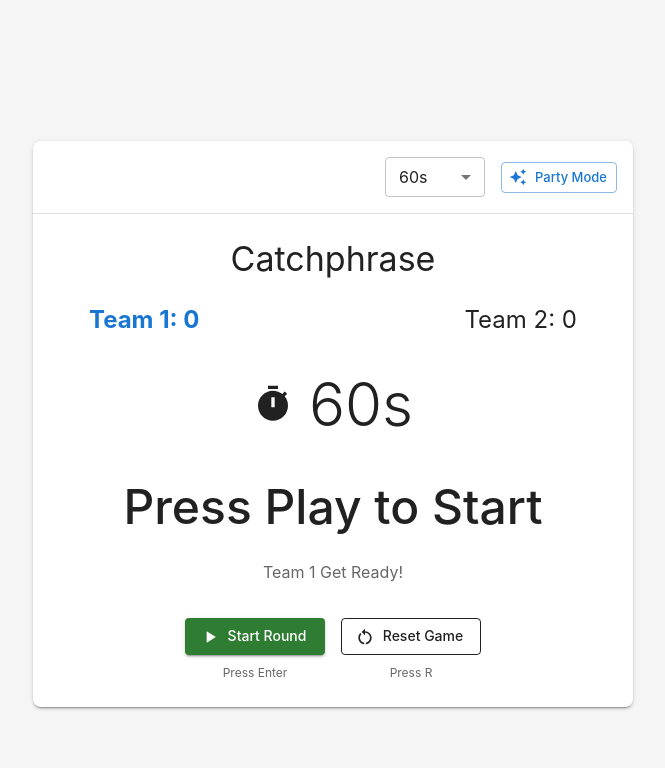
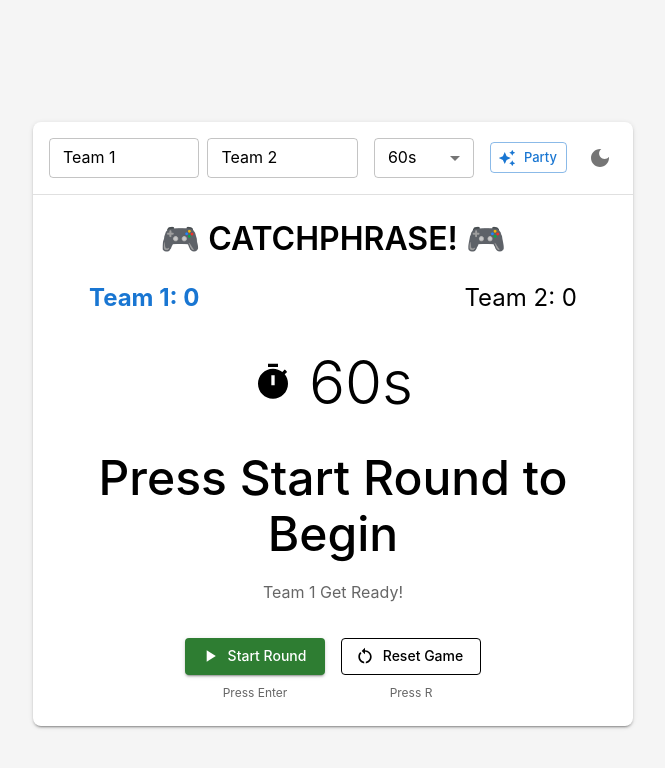
Before and after one commit to MaxGhenis/catchphrase, a React (Create React App) app: page / in a window 1280 px wide. Shown: the top 768 px of the page, without its empty margins (307-972 px from the left). Built offline with nearby package versions, Linux system fonts and the light colour scheme.

Commit message:
add dark mode and custom team names

```diff
--- a/src/components/CatchphraseGame/GameDisplay.js
+++ b/src/components/CatchphraseGame/GameDisplay.js
@@ -2,7 +2,17 @@ import React from 'react';
 import { Box, Typography } from '@mui/material';
 import { Timer as TimerIcon } from '@mui/icons-material';
 
-const GameDisplay = ({ timeLeft, currentWord, isPlaying, isPaused, currentTeam }) => {
+const GameDisplay = ({
+  timeLeft,
+  currentWord,
+  isPlaying,
+  isPaused,
+  currentTeam,
+  team1Name,
+  team2Name
+}) => {
+  const currentTeamName = currentTeam === 1 ? team1Name : team2Name;
+
   return (
     <>
       <Box
@@ -28,17 +38,7 @@ const GameDisplay = ({ timeLeft, currentWord, isPlaying, isPaused, currentTeam }
         </Typography>
       </Box>
 
-      <Box
-        sx={{
-          my: 4,
-          px: 2,
-          display: 'flex',
-          flexDirection: 'column',
-          alignItems: 'center',
-          justifyContent: 'center',
-          textAlign: 'center'
-        }}
-      >
+      <Box sx={{ my: 4, px: 2, display: 'flex', flexDirection: 'column', alignItems: 'center' }}>
         <Typography
           variant="h3"
           sx={{
@@ -47,18 +47,16 @@ const GameDisplay = ({ timeLeft, currentWord, isPlaying, isPaused, currentTeam }
             fontWeight: 500,
             color: 'text.primary',
             width: '100%',
-            display: 'flex',
-            alignItems: 'center',
-            justifyContent: 'center'
+            textAlign: 'center'
           }}
         >
-          {isPlaying ? currentWord : isPaused ? 'Resume Round' : 'Press Play to Start'}
+          {isPlaying ? currentWord : isPaused ? 'Resume Round' : 'Press Start Round to Begin'}
         </Typography>
         <Typography
           variant="subtitle1"
           sx={{ color: 'text.secondary' }}
         >
-          {isPlaying || isPaused ? `Team ${currentTeam}'s Round` : `Team ${currentTeam} Get Ready!`}
+          {isPlaying || isPaused ? `${currentTeamName}'s Round` : `${currentTeamName} Get Ready!`}
         </Typography>
       </Box>
     </>
--- a/src/components/CatchphraseGame/GameScores.js
+++ b/src/components/CatchphraseGame/GameScores.js
@@ -1,7 +1,7 @@
 import React from 'react';
 import { Box, Typography } from '@mui/material';
 
-const GameScores = ({ team1Score, team2Score, currentTeam }) => {
+const GameScores = ({ team1Score, team2Score, currentTeam, team1Name, team2Name }) => {
   return (
     <Box
       sx={{
@@ -19,7 +19,7 @@ const GameScores = ({ team1Score, team2Score, currentTeam }) => {
           transition: 'all 0.3s ease'
         }}
       >
-        Team 1: {team1Score}
+        {team1Name}: {team1Score}
       </Typography>
       <Typography
         variant="h5"
@@ -29,7 +29,7 @@ const GameScores = ({ team1Score, team2Score, currentTeam }) => {
           transition: 'all 0.3s ease'
         }}
       >
-        Team 2: {team2Score}
+        {team2Name}: {team2Score}
       </Typography>
     </Box>
   );
--- a/src/components/CatchphraseGame/GameSettings.js
+++ b/src/components/CatchphraseGame/GameSettings.js
@@ -1,25 +1,69 @@
 import React from 'react';
-import { Box, Select, MenuItem, Button, FormControl } from '@mui/material';
-import { AutoAwesome } from '@mui/icons-material';
+import { Box, Select, MenuItem, Button, IconButton, TextField, Tooltip } from '@mui/material';
+import { AutoAwesome, DarkMode, LightMode } from '@mui/icons-material';
 
-const GameSettings = ({ roundDuration, onTimeChange, partyMode, onPartyModeChange }) => {
+const GameSettings = ({
+  roundDuration,
+  onTimeChange,
+  partyMode,
+  onPartyModeChange,
+  darkMode,
+  onDarkModeChange,
+  team1Name,
+  team2Name,
+  onTeamNameChange
+}) => {
   return (
     <Box
       sx={{
         display: 'flex',
+        flexDirection: { xs: 'column', sm: 'row' },
         alignItems: 'center',
-        justifyContent: 'flex-end',
         gap: 2,
         p: 2,
         borderBottom: 1,
         borderColor: 'divider'
       }}
     >
-      <FormControl size="small">
+      {/* Team Names */}
+      <Box sx={{
+        display: 'flex',
+        gap: 1,
+        width: { xs: '100%', sm: 'auto' }
+      }}>
+        <TextField
+          size="small"
+          value={team1Name}
+          onChange={(e) => onTeamNameChange(1, e.target.value)}
+          placeholder="Team 1"
+          sx={{ flex: 1 }}
+        />
+        <TextField
+          size="small"
+          value={team2Name}
+          onChange={(e) => onTeamNameChange(2, e.target.value)}
+          placeholder="Team 2"
+          sx={{ flex: 1 }}
+        />
+      </Box>
+
+      {/* Game Controls */}
+      <Box sx={{
+        display: 'flex',
+        gap: 2,
+        alignItems: 'center',
+        width: { xs: '100%', sm: 'auto' },
+        justifyContent: 'center'
+      }}>
         <Select
+          size="small"
           value={roundDuration}
           onChange={(e) => onTimeChange(e.target.value)}
-          sx={{ minWidth: 100 }}
+          sx={{
+            minWidth: 100,
+            flex: { xs: 1, sm: 'none' },
+            maxWidth: { xs: 120, sm: 'none' }
+          }}
         >
           <MenuItem value={30}>30s</MenuItem>
           <MenuItem value={45}>45s</MenuItem>
@@ -27,7 +71,6 @@ const GameSettings = ({ roundDuration, onTimeChange, partyMode, onPartyModeChang
           <MenuItem value={90}>90s</MenuItem>
           <MenuItem value={120}>120s</MenuItem>
         </Select>
-      </FormControl>
 
         <Button
           variant={partyMode ? "contained" : "outlined"}
@@ -35,9 +78,22 @@ const GameSettings = ({ roundDuration, onTimeChange, partyMode, onPartyModeChang
           onClick={() => onPartyModeChange(!partyMode)}
           startIcon={<AutoAwesome />}
           size="small"
+          sx={{
+            flex: { xs: 1, sm: 'none' },
+            maxWidth: { xs: 120, sm: 'none' }
+          }}
         >
-        {partyMode ? 'Chill Mode' : 'Party Mode'}
+          {partyMode ? 'Chill' : 'Party'}
         </Button>
+
+        <IconButton
+          onClick={() => onDarkModeChange(!darkMode)}
+          size="small"
+          sx={{ flex: 'none' }}
+        >
+          {darkMode ? <LightMode /> : <DarkMode />}
+        </IconButton>
+      </Box>
     </Box>
   );
 };
--- a/src/components/CatchphraseGame/index.js
+++ b/src/components/CatchphraseGame/index.js
@@ -1,14 +1,41 @@
 import React, { useState, useEffect } from 'react';
-import { Box, Typography, Paper } from '@mui/material';
+import { Box, Typography, Paper, useMediaQuery } from '@mui/material';
 import { ThemeProvider, createTheme } from '@mui/material/styles';
 import { useGame } from './useGame';
 import GameDisplay from './GameDisplay';
 import GameControls from './GameControls';
 import GameScores from './GameScores';
 import GameSettings from './GameSettings';
+import './styles/party-mode.css';
 
-// Create theme
+const CatchphraseGame = () => {
+  const [partyMode, setPartyMode] = useState(false);
+  const [darkMode, setDarkMode] = useState(false);
+  const prefersDarkMode = useMediaQuery('(prefers-color-scheme: dark)');
+  const game = useGame();
+
+  // Initialize dark mode based on system preference
+  useEffect(() => {
+    setDarkMode(prefersDarkMode);
+  }, [prefersDarkMode]);
+
+  // Add dark mode attribute to body
+  useEffect(() => {
+    document.body.setAttribute('data-mode', darkMode ? 'dark' : 'light');
+  }, [darkMode]);
+
   const theme = createTheme({
+    palette: {
+      mode: darkMode ? 'dark' : 'light',
+      background: {
+        default: darkMode ? '#121212' : '#f5f5f5',
+        paper: darkMode ? '#1e1e1e' : '#ffffff',
+      },
+      text: {
+        primary: darkMode ? '#ffffff' : '#000000',
+        secondary: darkMode ? '#b3b3b3' : '#666666',
+      },
+    },
     typography: {
       fontFamily: [
         '-apple-system',
@@ -19,21 +46,30 @@ const theme = createTheme({
         'Arial',
         'sans-serif'
       ].join(','),
+      h4: {
+        fontSize: '2rem',
+        fontWeight: 600,
+        marginBottom: '1rem',
+      },
     },
     components: {
       MuiButton: {
         styleOverrides: {
           root: {
-          textTransform: 'none', // Prevents all-caps button text
+            textTransform: 'none',
+            fontWeight: 500,
+          },
+        },
+      },
+      MuiPaper: {
+        styleOverrides: {
+          root: {
+            backgroundImage: 'none',
           },
         },
       },
     },
   });
-
-const CatchphraseGame = () => {
-  const [partyMode, setPartyMode] = useState(false);
-  const game = useGame();
 
   useEffect(() => {
     const handleKeyPress = (e) => {
@@ -66,11 +102,12 @@ const CatchphraseGame = () => {
       <Box
         sx={{
           minHeight: '100vh',
-          bgcolor: 'grey.100',
+          bgcolor: 'background.default',
           p: { xs: 1, sm: 2, md: 3 },
           display: 'flex',
           alignItems: 'center',
-          justifyContent: 'center'
+          justifyContent: 'center',
+          transition: 'background-color 0.3s ease'
         }}
       >
         <Paper
@@ -80,7 +117,8 @@ const CatchphraseGame = () => {
             maxWidth: 600,
             overflow: 'hidden',
             bgcolor: 'background.paper',
-            borderRadius: 2
+            borderRadius: 2,
+            transition: 'background-color 0.3s ease'
           }}
           className={partyMode ? 'party-mode' : ''}
         >
@@ -89,17 +127,32 @@ const CatchphraseGame = () => {
             onTimeChange={game.handleTimeChange}
             partyMode={partyMode}
             onPartyModeChange={setPartyMode}
+            darkMode={darkMode}
+            onDarkModeChange={setDarkMode}
+            team1Name={game.team1Name}
+            team2Name={game.team2Name}
+            onTeamNameChange={game.handleTeamNameChange}
           />
 
           <Box sx={{ p: 3 }}>
-            <Typography variant="h4" align="center" gutterBottom>
-              Catchphrase
+            <Typography
+              variant="h4"
+              align="center"
+              gutterBottom
+              sx={{
+                position: 'relative',
+                zIndex: 1
+              }}
+            >
+              🎮 CATCHPHRASE! 🎮
             </Typography>
 
             <GameScores
               team1Score={game.team1Score}
               team2Score={game.team2Score}
               currentTeam={game.currentTeam}
+              team1Name={game.team1Name}
+              team2Name={game.team2Name}
             />
 
             <GameDisplay
@@ -108,6 +161,8 @@ const CatchphraseGame = () => {
               isPlaying={game.isPlaying}
               isPaused={game.isPaused}
               currentTeam={game.currentTeam}
+              team1Name={game.team1Name}
+              team2Name={game.team2Name}
             />
 
             <GameControls
--- a/src/components/CatchphraseGame/useGame.js
+++ b/src/components/CatchphraseGame/useGame.js
@@ -10,6 +10,8 @@ export const useGame = () => {
   const [team2Score, setTeam2Score] = useState(0);
   const [currentTeam, setCurrentTeam] = useState(1);
   const [isPaused, setIsPaused] = useState(false);
+  const [team1Name, setTeam1Name] = useState('Team 1');
+  const [team2Name, setTeam2Name] = useState('Team 2');
 
   // Use ref to avoid dependency issues with useEffect
   const timeLeftRef = useRef(timeLeft);
@@ -44,6 +46,14 @@ export const useGame = () => {
     }
     getNewWord();
   }, [currentTeam, getNewWord]);
+
+  const handleTeamNameChange = useCallback((teamNumber, name) => {
+    if (teamNumber === 1) {
+      setTeam1Name(name);
+    } else {
+      setTeam2Name(name);
+    }
+  }, []);
 
   const handleSkip = useCallback(() => {
     getNewWord();
@@ -101,6 +111,8 @@ export const useGame = () => {
     isPaused,
     team1Score,
     team2Score,
+    team1Name,
+    team2Name,
     currentTeam,
     handleCorrect,
     handleSkip,
@@ -108,5 +120,6 @@ export const useGame = () => {
     pauseGame,
     resetGame,
     handleTimeChange,
+    handleTeamNameChange,
   };
 };
```
Also changed, not shown: src/components/CatchphraseGame/styles/party-mode.css (+72 -78 lines). Lines whose indentation alone changed are shown as unchanged.
